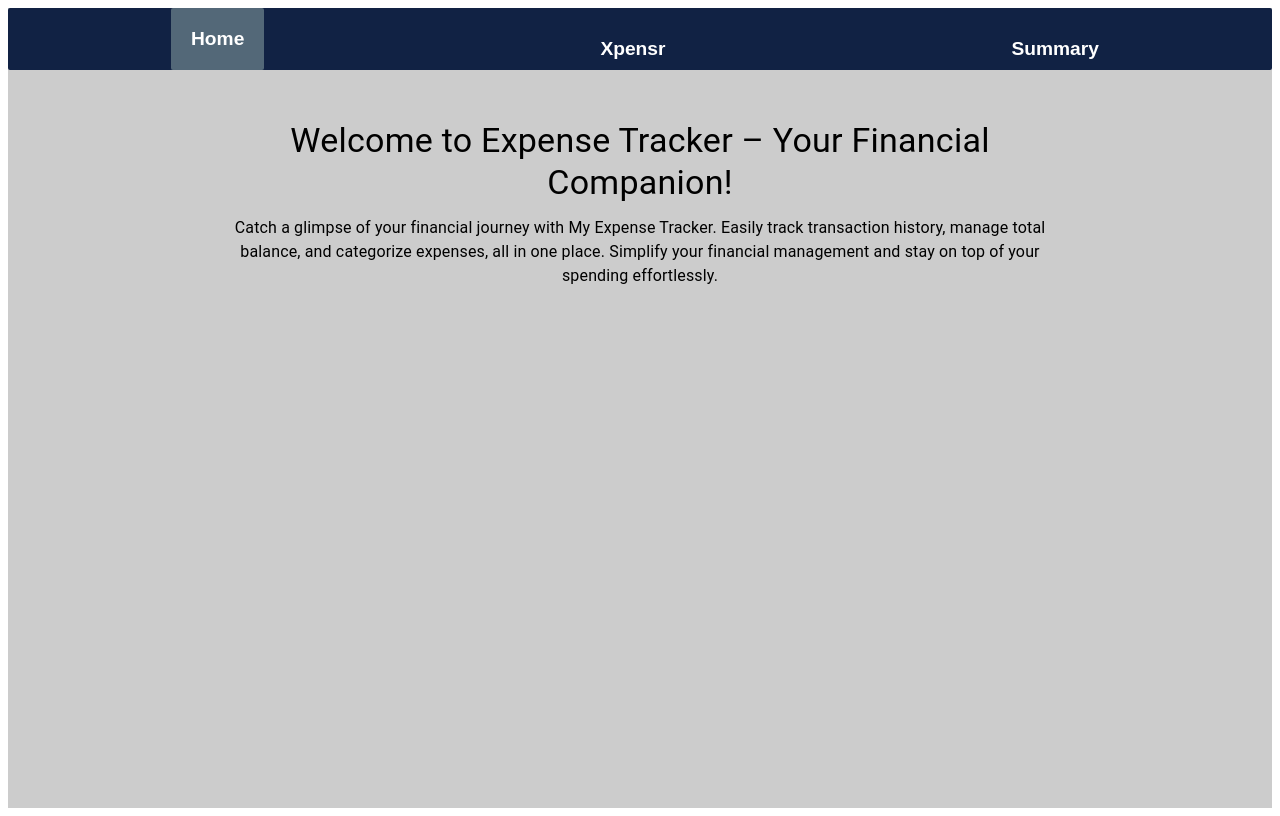
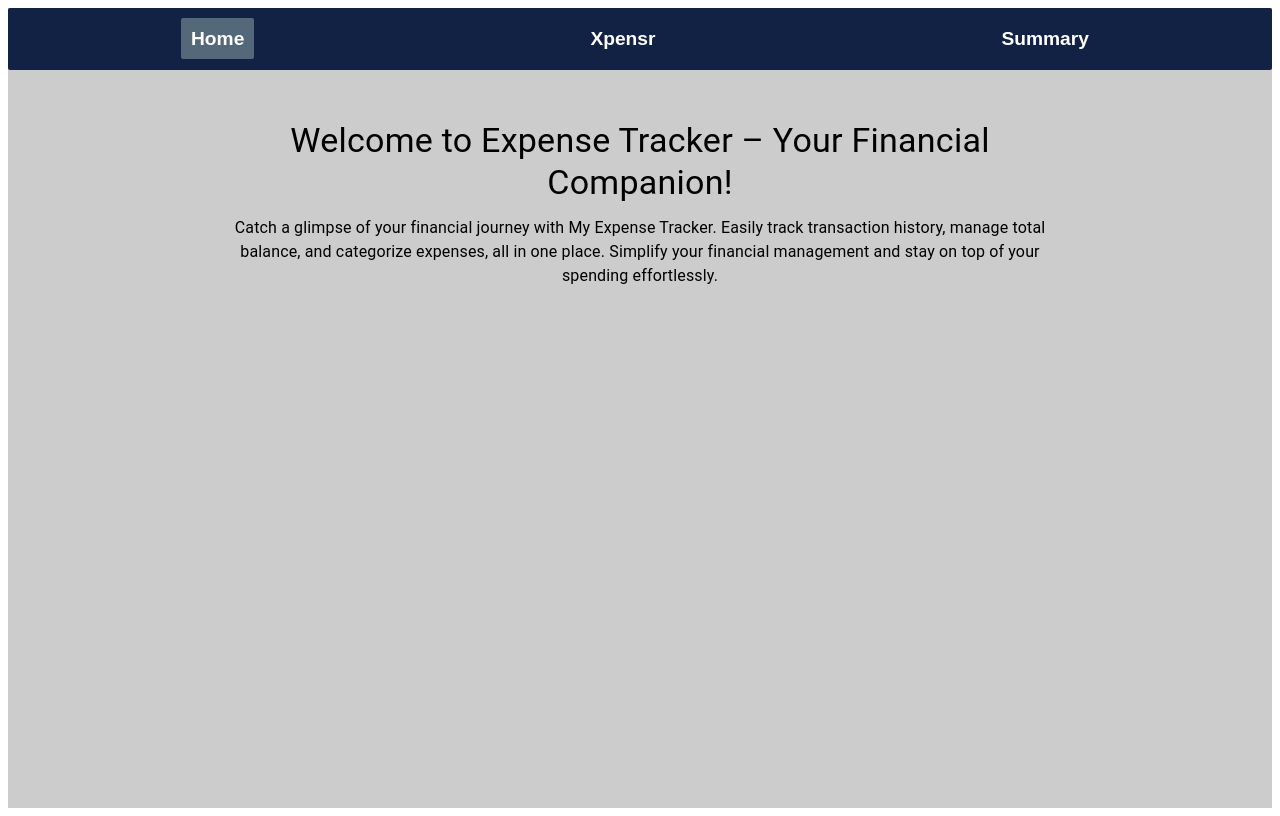
Before and after one commit to ssrawat1/Xpense-Tracker, a React (Vite) app in the folder Xpensr/: page / in a window 1280 px wide. Built offline with nearby package versions, Linux system fonts and the light colour scheme.

Commit message:
Update Navbar component and CSS for better styling and active link indication

```diff
--- a/Xpensr/src/Components/Navbar.jsx
+++ b/Xpensr/src/Components/Navbar.jsx
@@ -1,15 +1,23 @@
 import React from "react";
-import {NavLink } from "react-router-dom";
-import "../index.css"
+import { NavLink } from "react-router-dom";
+import "../index.css";
 
 const Navbar = () => {
   return (
     <nav className="navContainer">
-   <NavLink to="/" className={(e)=> {return e.isActive?'Blue':''}}> <li>Home</li> </NavLink>
-   <NavLink to="/xpensr" className={(e)=> {return e.isActive?'Blue':''}}> <li></li>Xpensr </NavLink>
-   <NavLink to="/summary" className={(e)=> {return e.isActive?'Blue':''}}> <li></li>Summary</NavLink>
-     </nav>
-   );
+      <ul>
+        <li>
+          <NavLink to="/" className={({ isActive }) => isActive ? 'Blue' : ''}>Home</NavLink>
+        </li>
+        <li>
+          <NavLink to="/xpensr" className={({ isActive }) => isActive ? 'Blue' : ''}>Xpensr</NavLink>
+        </li>
+        <li>
+          <NavLink to="/summary" className={({ isActive }) => isActive ? 'Blue' : ''}>Summary</NavLink>
+        </li>
+      </ul>
+    </nav>
+  );
 };
 
 export default Navbar;
--- a/Xpensr/src/index.css
+++ b/Xpensr/src/index.css
@@ -1,25 +1,41 @@
+/* Navbar container styles */
 .navContainer {
   background-color: #124;
   font-size: larger;
   display: flex;
-  justify-content: space-around;
+  justify-content: center; /* Center the ul horizontally */
   align-items: center;
   border-radius: 2px;
+  padding: 10px;
 }
 
-a,
-li {
-  list-style: none;
+/* Unordered list styles */
+.navContainer ul {
+  display: flex;
+  justify-content: space-around;
+  width: 100%;
+  padding: 0;
+  margin: 0;
+  list-style: none; /* Remove bullets from list */
+}
+
+/* List item styles */
+.navContainer li {
+  list-style: none; /* Remove bullets from list item */
   color: #fff;
   font-weight: bold;
   padding: 10px;
 }
 
-a {
+/* Link styles */
+.navContainer a {
+  color: #fff;
   text-decoration: none;
+  padding: 10px;
 }
 
+/* Active link styles */
 .Blue {
-  background-color:  #536878;
+  background-color:#536878;;
   border-radius: 2px;
 }
```
